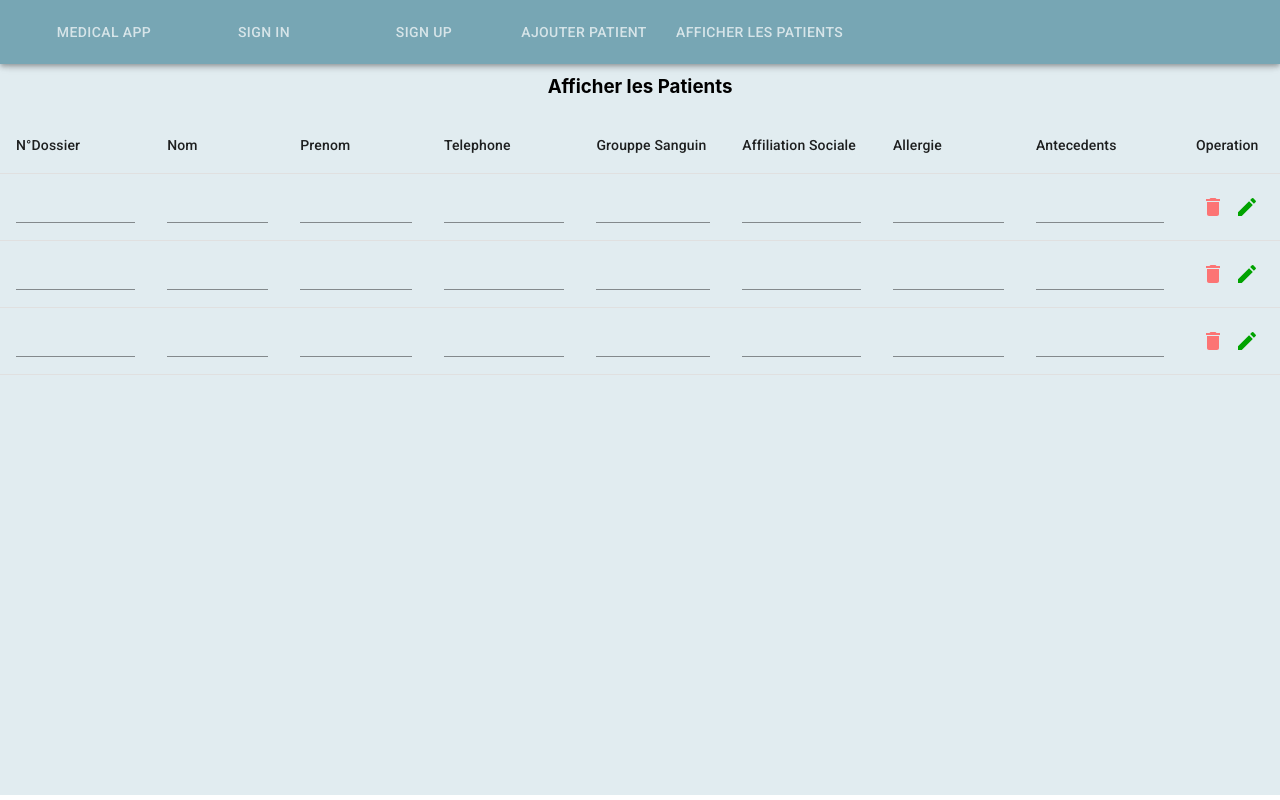
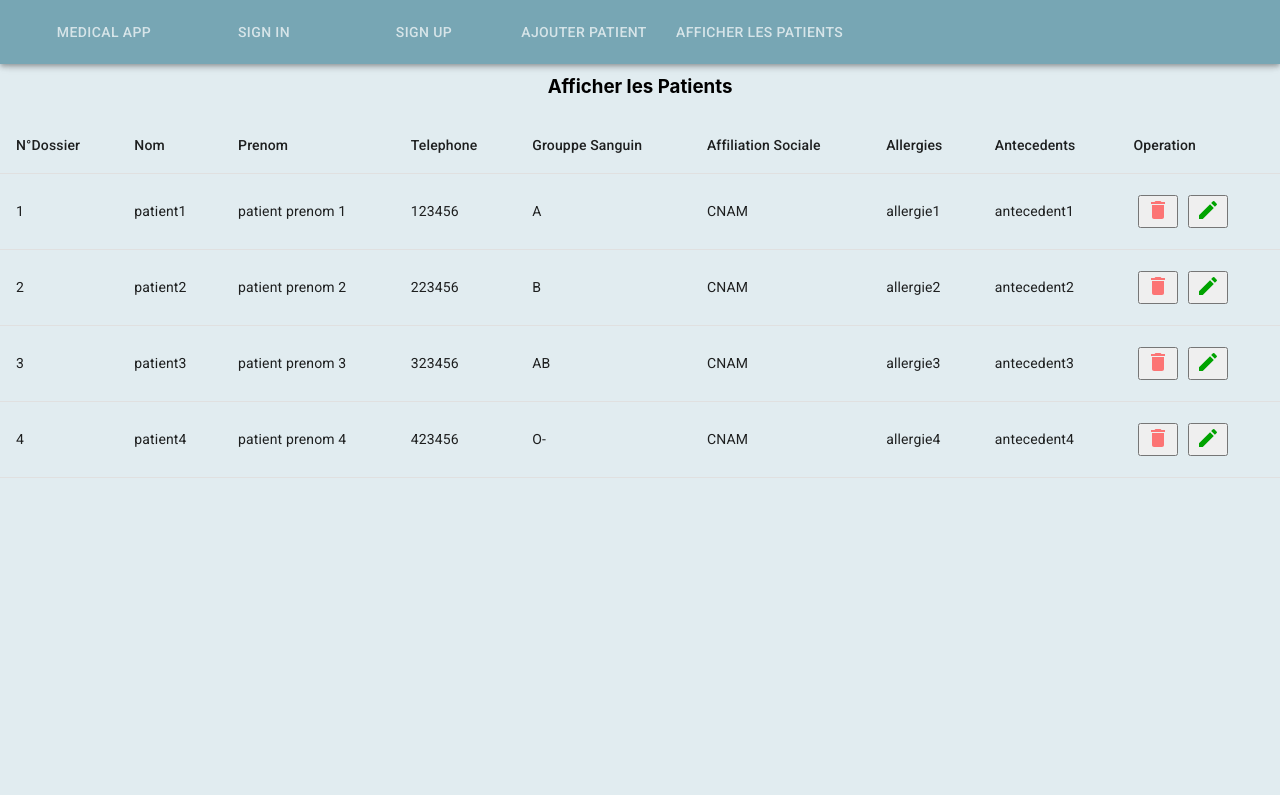
Before and after one commit to insafmechergui/DMI-hemodialyse, a React (Create React App) app in the folder medical-record/: page /displayPatient in a window 1280 px wide. Built offline with nearby package versions, Linux system fonts and the light colour scheme; the HTML template or start-up script is replaced by a standard one.

Commit message:
starting json file

```diff
--- a/medical-record/src/App.css
+++ b/medical-record/src/App.css
@@ -127,6 +127,9 @@ display: flex;
   color: rgb(5, 97, 5);
   transform: scale(1.1);
 }
+.tableStyle:nth-child(odd){
+  background-color: #99D8EA;
+}
 /* home */
 #home{
   /* background-image: url('https://cdn.dribbble.com/users/27231/screenshots/2432051/welcome.gif'); */
--- a/medical-record/src/component/authentication/SignUp.js
+++ b/medical-record/src/component/authentication/SignUp.js
@@ -7,7 +7,7 @@ export default class SignUp extends Component {
     render() {
         return (
             <div id = "signUp">
-                <form id="signUpForm" >
+                <FormControl id="signUpForm" >
                     <h3>Register    </h3>
 
                     <NativeSelect id="select">
@@ -23,7 +23,7 @@ export default class SignUp extends Component {
                     <Button color="primary">Sign In</Button>
                     <p id="accountExist">If you have account, <Link to ="/signIn">Sign In</Link></p>
 
-                </form>
+                </FormControl>
             </div>
         )
     }
--- a/medical-record/src/component/patient/DisplayPatient.js
+++ b/medical-record/src/component/patient/DisplayPatient.js
@@ -2,6 +2,7 @@ import React, { Component } from 'react'
 import { Table, TableBody, TableCell, TableContainer, TableHead, TableRow, Input } from '@material-ui/core'
 import DeleteIcon from '@material-ui/icons/Delete';
 import CreateIcon from '@material-ui/icons/Create';
+import patients from '../../data/patient.json'
 
 export default class DisplayPatient extends Component {
 
@@ -9,9 +10,8 @@ export default class DisplayPatient extends Component {
         return (
             <div id="displayPatient">
                 <h3>Afficher les Patients</h3>
-
-                 <TableContainer>
-                        <Table>
+                 <TableContainer >
+                        <Table >
                             <TableHead>
                                 <TableRow>
                                     <TableCell>N°Dossier</TableCell>
@@ -20,61 +20,37 @@ export default class DisplayPatient extends Component {
                                     <TableCell>Telephone</TableCell>
                                     <TableCell>Grouppe Sanguin</TableCell>
                                     <TableCell>Affiliation Sociale</TableCell>
-                                    <TableCell>Allergie</TableCell>
+                                    <TableCell>Allergies</TableCell>
                                     <TableCell>Antecedents</TableCell>
                                     <TableCell>Operation</TableCell>
                                 </TableRow>
                             </TableHead>
 
-                            <TableBody>
-                                <TableRow>
-                                    <TableCell><Input /></TableCell>
-                                    <TableCell><Input /></TableCell>
-                                    <TableCell><Input /></TableCell>
-                                    <TableCell><Input /></TableCell>
-                                    <TableCell><Input /></TableCell>
-                                    <TableCell><Input /></TableCell>
-                                    <TableCell><Input /></TableCell>
-                                    <TableCell><Input /></TableCell>
+                            <TableBody >
+                                    {patients.map(patient=>{
+                                        return(
+                                <TableRow key={patient.id}>
+                                    <TableCell>{patient.id}</TableCell>
+                                    <TableCell>{patient.nom}</TableCell>
+                                    <TableCell>{patient.prenom}</TableCell>
+                                    <TableCell>{patient.telephone}</TableCell>
+                                    <TableCell>{patient.groupeSanguin}</TableCell>
+                                    <TableCell>{patient.affiliation}</TableCell>
+                                    <TableCell>{patient.allergies}</TableCell>
+                                    <TableCell>{patient.antecedent}</TableCell>
+
+
                                     <TableCell>
                                         <div className='groupButtons maj'>
-                                            <DeleteIcon id='delete'/>
-                                            <CreateIcon id='update'/>
+                                          <button><DeleteIcon id='delete'/></button>
+                                          <button><CreateIcon id='update'/></button>
                                         </div>
                                     </TableCell>
                                 </TableRow>
-                                <TableRow>
-                                    <TableCell><Input /></TableCell>
-                                    <TableCell><Input /></TableCell>
-                                    <TableCell><Input /></TableCell>
-                                    <TableCell><Input /></TableCell>
-                                    <TableCell><Input /></TableCell>
-                                    <TableCell><Input /></TableCell>
-                                    <TableCell><Input /></TableCell>
-                                    <TableCell><Input /></TableCell>
-                                    <TableCell>
-                                        <div className='groupButtons maj'>
-                                            <DeleteIcon id='delete'/>
-                                            <CreateIcon id='update'/>
-                                        </div>
-                                    </TableCell>
-                                </TableRow>
-                                <TableRow>
-                                    <TableCell><Input /></TableCell>
-                                    <TableCell><Input /></TableCell>
-                                    <TableCell><Input /></TableCell>
-                                    <TableCell><Input /></TableCell>
-                                    <TableCell><Input /></TableCell>
-                                    <TableCell><Input /></TableCell>
-                                    <TableCell><Input /></TableCell>
-                                    <TableCell><Input /></TableCell>
-                                    <TableCell>
-                                        <div className='groupButtons maj'>
-                                            <DeleteIcon id='delete'/>
-                                            <CreateIcon id='update'/>
-                                        </div>
-                                    </TableCell>
-                                </TableRow>
+                                )
+                            }
+
+                            )}
                             </TableBody>
                         </Table>
                     </TableContainer>
--- a/medical-record/src/component/patient/record/InformationsGenerales.js
+++ b/medical-record/src/component/patient/record/InformationsGenerales.js
@@ -1,6 +1,8 @@
-import React, { Component } from 'react'
+import React, { Component,useState, useEffect, useRef } from 'react'
 import Button from '@material-ui/core/Button';
 import {FormControl,Input,NativeSelect,FormLabel,FormControlLabel,Radio  } from '@material-ui/core'
+import axios from 'axios'
+import {v1 as uuidv1} from 'uuid'
 
 export default class InformationsGenerales extends Component {
 
--- /dev/null
+++ b/medical-record/src/data/patient.json
@@ -0,0 +1,42 @@
+[
+    {
+        "id":1,
+        "nom":"patient1",
+        "prenom":"patient prenom 1",
+        "telephone":123456,
+        "groupeSanguin":"A",
+        "affiliation":"CNAM",
+        "allergies":"allergie1",
+        "antecedent":"antecedent1"
+    },
+    {
+        "id":2,
+        "nom":"patient2",
+        "prenom":"patient prenom 2",
+        "telephone":223456,
+        "groupeSanguin":"B",
+        "affiliation":"CNAM",
+        "allergies":"allergie2",
+        "antecedent":"antecedent2"
+    },
+    {
+        "id":3,
+        "nom":"patient3",
+        "prenom":"patient prenom 3",
+        "telephone":323456,
+        "groupeSanguin":"AB",
+        "affiliation":"CNAM",
+        "allergies":"allergie3",
+        "antecedent":"antecedent3"
+    },
+    {
+        "id":4,
+        "nom":"patient4",
+        "prenom":"patient prenom 4",
+        "telephone":423456,
+        "groupeSanguin":"O-",
+        "affiliation":"CNAM",
+        "allergies":"allergie4",
+        "antecedent":"antecedent4"
+    }
+]
--- /dev/null
+++ b/medical-record/src/server.js
@@ -0,0 +1 @@
+console.log('server side')
```
Also changed, not shown: medical-record/package.json (+10 -2 lines), 1 other file (tests, documents, lock files or other folders).
